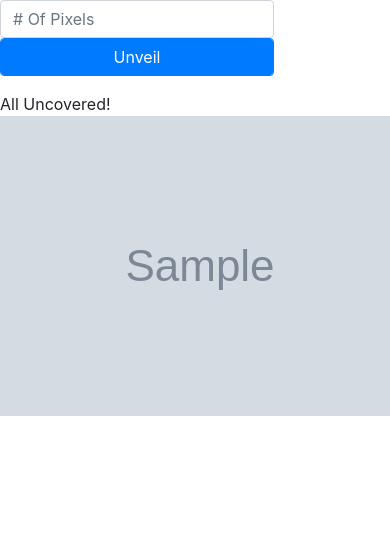
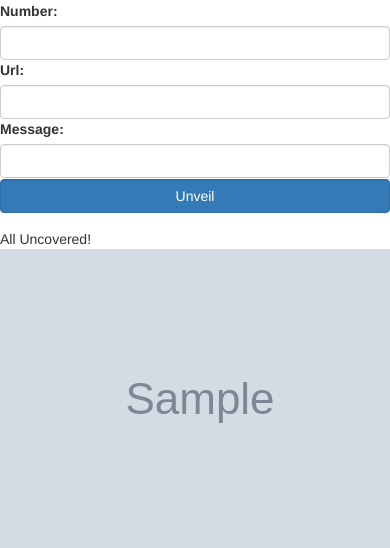
Before and after one commit to ZzCalvinzZ/picturepay, a Django app: page / in a window 390 px wide; the page is wider, and only the part inside the window is pictured. Shown: the top 548 px of that part. Run offline with Django 3.2, Linux system fonts and the light colour scheme; tables that the repository leaves empty hold one stand-in row (values such as "Sample post"); grey boxes marked "Sample" are stand-in pictures; parts of the project's set-up code (start-up, migrations or seed data) failed here and were passed over; some libraries are stand-ins or nearby versions.

Commit message:
lots more stuff

```diff
--- /dev/null
+++ b/picture/forms.py
@@ -0,0 +1,26 @@
+from django import forms
+from picture.models import PaymentNote, Picture
+
+class PaymentNoteForm(forms.ModelForm):
+	class Meta:
+		model = PaymentNote
+		fields = ['message', 'url', 'number']
+
+		widgets= {
+			'message': forms.TextInput(attrs={'class': 'form-control'}),
+			'url': forms.TextInput(attrs={'class': 'form-control'}),
+			'number': forms.NumberInput(attrs={'class': 'form-control'}),
+		}
+
+	def __init__(self, *args, **kwargs):
+		self.picture = kwargs.pop('picture')
+		return super().__init__(*args, **kwargs)
+
+	def clean_number(self):
+
+		data = self.cleaned_data['number']
+
+		if not self.picture.has_at_least_n_left_uncovered(int(data)):
+			raise forms.ValidationError("Not enough pixels are left to process that request")
+
+		return data
--- a/picture/models.py
+++ b/picture/models.py
@@ -131,6 +131,9 @@
 
 		self.check_if_completely_uncovered()
 
+	def has_at_least_n_left_uncovered(self, n):
+		return self.uncovered.count('0') >= n
+
 	def uncover_random(self, number):
 		""" uncover a random pixel any number of times """
 		if number > 0:
@@ -149,7 +152,7 @@
 		if number < 1:
 			raise LessThanOneError
 
-		if self.uncovered.count('0') < number:
+		if not self.has_at_least_n_left_uncovered(number):
 			raise NumberTooHighError
 
 		slist = list(self.uncovered)
@@ -187,8 +190,7 @@
 class PaymentNote(models.Model):
 	message = models.TextField(max_length=255, blank=True)
 	url = models.TextField(max_length=255, blank=True)
-	type = models.IntegerField()
-	pixels = models.IntegerField()
+	number = models.IntegerField()
 
 	def __str__(self):
-		return message
+		return '<PaymentNote> {}'.format(message)
--- a/picture/templates/picture/index.html
+++ b/picture/templates/picture/index.html
@@ -3,16 +3,34 @@
 {% block content %}
 <div class="text-xs-center">
 
-	<div class="row p-b-1">
+	<div class="row p-b-1 p-t-1">
 		<div class="col-md-4"></div>
-		<form id="line-unveil-form" action=" {% url 'picture-line-unveil' %} " method="post" accept-charset="utf-8">
-			{% csrf_token %}
-			<div class="form-group">
-				<div class="col-md-2">
-					<input class="form-control" type="number" name="number" placeholder="# Of Pixels" />
-				</div>
-				<div class="col-md-2">
-					<input class="btn btn-primary form-control pull-md-right" type="submit" value="Unveil" />
+		<form id="line-unveil-form" action="." method="post" accept-charset="utf-8">
+			<div class="col-md-4">
+				{% csrf_token %}
+				<div class="form-group">
+					<div class="row p-b-1">
+						<div class="col-md-6">
+							{{ form.number.label_tag }}
+							{{ form.number }} {{ form.number.errors }}
+						</div>
+						<div class="col-md-6">
+							{{ form.url.label_tag }}
+							{{ form.url }} {{ form.url.errors }}
+						</div>
+					</div>
+					<div class="row p-b-1">
+						<div class="col-xs-12">
+							{{ form.message.label_tag }}
+							{{ form.message }} {{ form.message.errors }}
+						</div>
+					</div>
+					<div class="row p-b-1">
+						<div class="col-md-4"></div>
+						<div class="col-md-4">
+							<input class="btn btn-primary form-control" type="submit" value="Unveil" />
+						</div>
+					</div>
 				</div>
 			</div>
 		</form>
--- a/picture/views.py
+++ b/picture/views.py
@@ -1,11 +1,15 @@
 from django.shortcuts import render, redirect
-from django.views.generic import TemplateView, View
+from django.views.generic import TemplateView, View, FormView
+from django.core.urlresolvers import reverse_lazy
 
 from picture.models import Picture, Settings
+from picture.forms import PaymentNoteForm
 
 # Create your views here.
-class PictureIndexView(TemplateView):
-	template_name='picture/index.html'
+class PictureIndexView(FormView):
+	template_name = 'picture/index.html'
+	form_class = PaymentNoteForm
+	success_url = reverse_lazy('picture-index')
 
 	def get_context_data(self, **kwargs):
 		context = super().get_context_data(**kwargs)
@@ -14,25 +18,16 @@
 
 		return context
 
-class PictureView(View):
+	def form_valid(self, form):
+		note = form.save()
+		self.picture.uncover_line(note.number)
+		return super().form_valid(form)
 
-	"""get the number of pixels"""
 	def dispatch(self, request, *args, **kwargs):
 		self.picture = Settings.objects.first().picture
-
 		return super().dispatch(request, *args, **kwargs)
 
-class NumberPixelView(PictureView):
-
-	"""get the number of pixels"""
-	def dispatch(self, request, *args, **kwargs):
-		self.number = request.POST.get('number')
-
-		return super().dispatch(request, *args, **kwargs)
-
-class LineUnveilView(NumberPixelView):
-
-	def post(self, request, *args, **kwargs):
-		self.picture.uncover_line(int(self.number))
-
-		return redirect('picture-index')
+	def get_form_kwargs(self):
+		kwargs = super().get_form_kwargs()
+		kwargs['picture'] = self.picture
+		return kwargs
--- a/picturepay/urls.py
+++ b/picturepay/urls.py
@@ -19,12 +19,11 @@
 from django.conf import settings
 from django.conf.urls.static import static
 
-from picture.views import PictureIndexView, RandomUnveilView, LineUnveilView, SquareUnveilView
+from picture.views import PictureIndexView
 
 urlpatterns = [
 
     url(r'^admin/', admin.site.urls),
     url(r'^$', PictureIndexView.as_view(), name='picture-index'),
-    url(r'^line-unveil$', LineUnveilView.as_view(), name='picture-line-unveil'),
 
 ] + static(settings.MEDIA_URL, document_root= os.path.join(settings.MEDIA_ROOT))
```
Also changed, not shown: picture/migrations/0005_paymentnote.py (added), picture/migrations/0006_remove_paymentnote_type.py (added).
